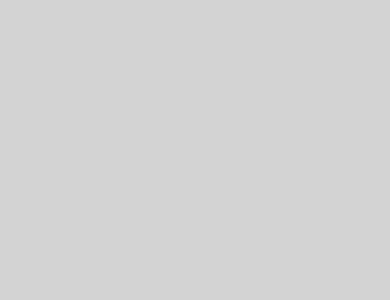
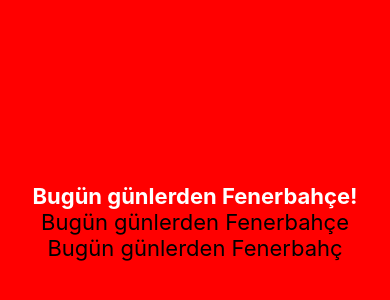
Before and after one commit to gokhanyanik/ReactNativeSecondExample, a React Native app: screen / in a window 390 px wide. Shown: the part 200-500 px from the top of the page. Built offline with nearby package versions, Linux system fonts and the light colour scheme.

Commit message:
StyleSheet Kullanımı

```diff
--- a/App.tsx
+++ b/App.tsx
@@ -79,17 +79,27 @@
 
   return (
     <SafeAreaView style={styles.bacground}>
-
+      <Text style={[styles.text,styles.title]}>Bugün günlerden Fenerbahçe!</Text>
+      <Text style={styles.text}>Bugün günlerden Fenerbahçe</Text>
+      <Text style={styles.text}>Bugün günlerden Fenerbahç</Text>
     </SafeAreaView>
   );
 }
 const styles = StyleSheet.create({
   bacground: {
-    backgroundColor: "lightgray",
+    backgroundColor: "red",
     flex: 1,
     justifyContent: "center",
     alignItems: "center"
 
+  },
+  text:{
+    color:"black",
+    fontSize:22
+  },
+  title:{
+    color:"white",
+    fontWeight:"bold"
   }
 
 });
```
